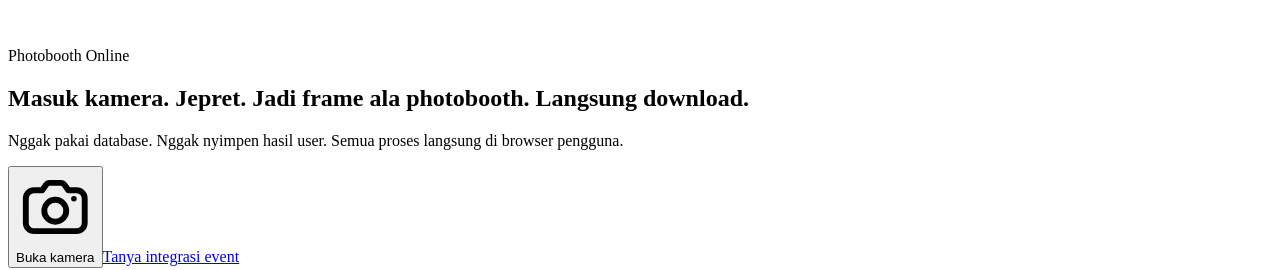
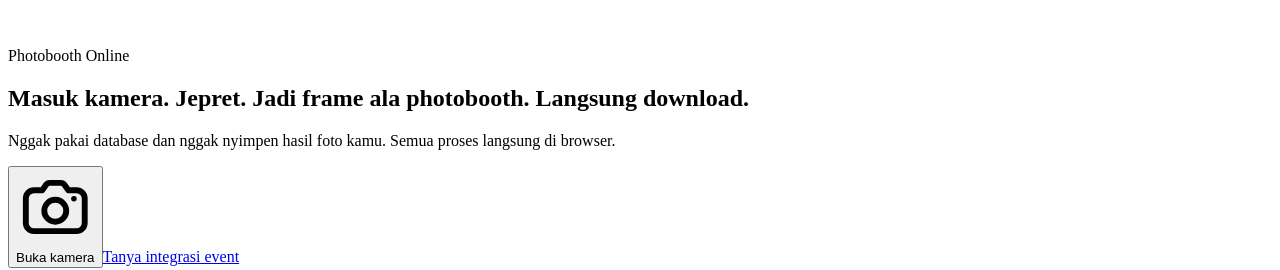
Before and after one commit to adityapratamaf/movement-photobooth-web, a React (Vite) app: page /photobooth-online in a window 1280 px wide. Shown: the part 5340-5610 px from the top of the page. Built offline with nearby package versions, Linux system fonts and the light colour scheme; the HTML template or start-up script is replaced by a standard one.

Commit message:
update teks header

```diff
--- a/src/pages/PhotoBoothOnlinePage.jsx
+++ b/src/pages/PhotoBoothOnlinePage.jsx
@@ -226,7 +226,8 @@ export default function PhotoBoothOnlinePage() {
     context.fillStyle = '#5e6d7b';
     context.font = '500 32px Inter, sans-serif';
     context.fillText(formatDateLabel(), 120, 1565);
-    context.fillText('📷 IG @movement.photobooth   🎵 TikTok @movement.photobooth', 120, 1620);
+    context.fillText('📷 IG & 🎵 TikTok @movement.photobooth', 120, 1620);
+    context.fillText('#movementphotobooth', 120, 1660);
 
     context.fillStyle = '#00b8c8';
     context.fillRect(120, 1670, 220, 16);
@@ -253,7 +254,7 @@ export default function PhotoBoothOnlinePage() {
           <div className="online-top-copy">
             <span className="eyebrow">Photobooth Online</span>
             <h1>Masuk kamera. Jepret. Jadi frame ala photobooth. Langsung download.</h1>
-            <p>Nggak pakai database. Nggak nyimpen hasil user. Semua proses langsung di browser pengguna.</p>
+            <p>Nggak pakai database dan nggak nyimpen hasil foto kamu. Semua proses langsung di browser.</p>
             <div className="hero-actions">
               <button type="button" className="button button-primary" onClick={startCamera}>
                 <CameraIcon className="button-icon" />
```
